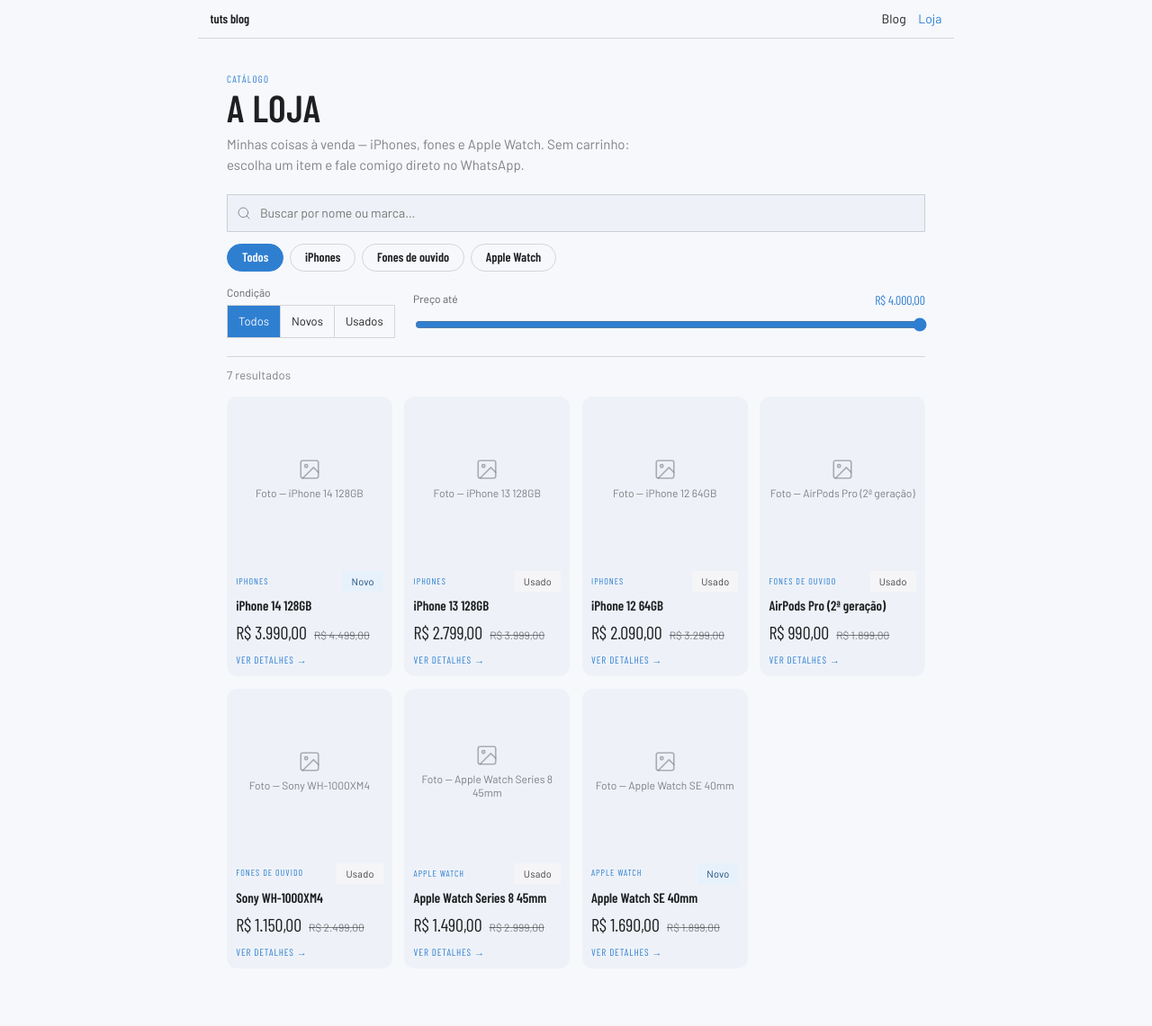
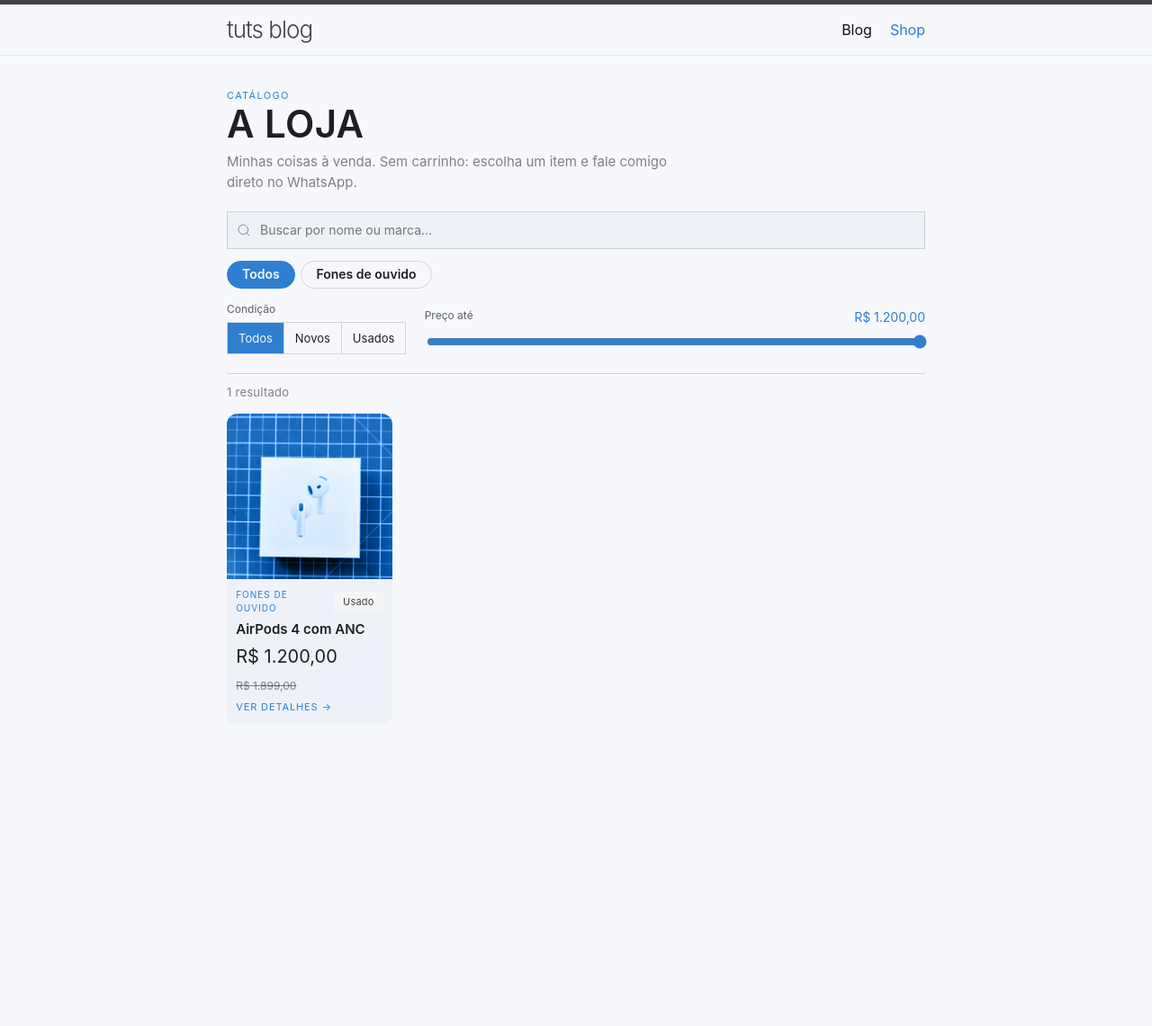
Before and after one commit to tutss/tutss.github.io, a Jekyll site: the page built from shop.html, in a window 1280 px wide. Shown: the whole page at 90% size. Built offline with Jekyll 4.4.1, drawn with Linux system fonts in a browser that asks for light colours; after the commit the page ends 900 px from its top, so only the background shows below that.

Commit message:
Match blog chrome on /shop, add real AirPods 4 item and sold-item command
- Restyle the /shop header to match the blog (Minima): dark top rule,
  grey "tuts blog" title, hairline bottom, minimal Blog/Shop links; drop
  the detail breadcrumb
- Use the blog's system font across /shop instead of Barlow
- Replace mock catalog with the real AirPods 4 com ANC listing (2 photos,
  resized for web) and make the intro copy inventory-agnostic
- Add the /sold-item command to retire a listing

Co-Authored-By: Claude Opus 4.8 (1M context) <noreply@anthropic.com>

```diff
--- a/_data/products.yml
+++ b/_data/products.yml
@@ -1,135 +1,33 @@
 # Shop catalog for /shop/ (A loja).
-# Each entry is one item for sale. Add new items with the `/new-item` command,
-# or by hand following this shape:
+# Each entry is one item for sale. Add new items with the `/new-item` command and
+# retire sold ones with `/sold-item`, or edit by hand following this shape:
 #
 #   - id: unique-slug          # used in the URL hash (#unique-slug), keep it short
-#     family: iPhones          # groups items into filter chips (reuse existing names)
-#     title: iPhone 14 128GB
-#     condition: novo          # novo | usado
-#     price: 3990              # selling price, plain number (BRL)
-#     original: 4499           # optional list/original price for the strikethrough; omit if none
+#     family: Fones de ouvido  # groups items into filter chips (reuse existing names)
+#     title: AirPods 4 com ANC
+#     condition: usado         # novo | usado
+#     price: 1200              # selling price, plain number (BRL)
+#     original: 1899           # optional list/original price for the strikethrough; omit if none
 #     short: One-line summary shown on the list layout.
 #     notes: Your personal notes about the item (Minhas notas).
 #     vendor: Manufacturer-style description (Descrição do fabricante).
 #     specs:                   # spec rows, [label, value]
-#       - ["Armazenamento", "128 GB"]
+#       - ["Tipo", "In-ear ANC"]
 #     images: []               # optional photo paths, e.g. ["/files/images/shop/ip14-1.jpg"]
 
-- id: ip14
-  family: iPhones
-  title: iPhone 14 128GB
-  condition: novo
-  price: 3990
-  original: 4499
-  short: Praticamente novo, aberto só para teste. Troquei pelo 15.
-  notes: Aberto apenas para teste, praticamente novo — troquei pelo iPhone 15. Sem marcas de uso, acompanha caixa e cabo.
-  vendor: iPhone 14 com chip A15 Bionic, tela Super Retina XDR de 6,1", câmera dupla de 12 MP e Detecção de Acidente.
-  specs:
-    - ["Armazenamento", "128 GB"]
-    - ["Saúde da bateria", "100%"]
-    - ["Cor", "Meia-noite"]
-    - ["Estado", "Aberto p/ teste"]
-    - ["Garantia", "Apple até 2025"]
-  images: []
-
-- id: ip13
-  family: iPhones
-  title: iPhone 13 128GB
+- id: airpods4
+  family: Fones de ouvido
+  title: AirPods 4 com ANC
   condition: usado
-  price: 2799
-  original: 3999
-  short: Um ano e meio de uso, sempre com capa e película. Bateria ótima.
-  notes: Usei por 1 ano e meio, sempre com capa e película de vidro. Bateria ainda ótima para o dia a dia. Acompanha caixa e cabo originais.
-  vendor: iPhone 13. Tela Super Retina XDR de 6,1". Chip A15 Bionic. Câmera dupla de 12 MP com modo Cinema. 5G.
-  specs:
-    - ["Armazenamento", "128 GB"]
-    - ["Saúde da bateria", "87%"]
-    - ["Cor", "Meia-noite"]
-    - ["Segurança", "Face ID"]
-    - ["Rede", "Desbloqueado · 5G"]
-  images: []
-
-- id: ip12
-  family: iPhones
-  title: iPhone 12 64GB
-  condition: usado
-  price: 2090
-  original: 3299
-  short: Segundo aparelho, pouco uso. Pequena marca na lateral (foto 3).
-  notes: Era meu segundo aparelho, ficou pouco tempo em uso. Tem uma pequena marca de uso na lateral, visível na foto 3. Funciona perfeitamente.
-  vendor: iPhone 12. Tela OLED Super Retina XDR de 6,1". Chip A14 Bionic. Câmera dupla de 12 MP. 5G.
-  specs:
-    - ["Armazenamento", "64 GB"]
-    - ["Saúde da bateria", "82%"]
-    - ["Cor", "Azul"]
-    - ["Segurança", "Face ID"]
-    - ["Acessórios", "Cabo incluso"]
-  images: []
-
-- id: app2
-  family: Fones de ouvido
-  title: AirPods Pro (2ª geração)
-  condition: usado
-  price: 990
+  price: 1200
   original: 1899
-  short: Comprados nos EUA em 2024. Cancelamento de ruído impecável.
-  notes: Comprados nos EUA em 2024. O cancelamento de ruído continua impecável e o estojo tem pouquíssimo uso. Acompanha as ponteiras extras.
-  vendor: AirPods Pro (2ª geração) com cancelamento ativo de ruído, modo ambiente adaptável e áudio espacial. Estojo MagSafe com USB-C.
+  short: Aberto, pouco uso. Cancelamento de ruído impecável. Caixa e estojo inclusos.
+  notes: Comprei e usei por pouco tempo. O cancelamento ativo de ruído está impecável e o estojo tem pouquíssimo uso. Acompanha a caixa e o estojo de carregamento USB-C.
+  vendor: AirPods 4 com Cancelamento Ativo de Ruído, áudio espacial personalizado, chip H2 e estojo de carregamento USB-C. Resistentes a água e poeira (IP54).
   specs:
     - ["Tipo", "In-ear ANC"]
-    - ["Estojo", "MagSafe (USB-C)"]
-    - ["Áudio", "Espacial"]
-    - ["Bateria", "Até 6h"]
-    - ["Ponteiras", "4 tamanhos"]
-  images: []
-
-- id: xm4
-  family: Fones de ouvido
-  title: Sony WH-1000XM4
-  condition: usado
-  price: 1150
-  original: 2499
-  short: Melhor fone que já tive. Vendo porque migrei para o over-ear da Apple.
-  notes: O melhor fone que já tive. Vendo porque migrei para o over-ear da Apple. Espumas em perfeito estado, acompanha o case rígido original.
-  vendor: Headphone over-ear Sony WH-1000XM4 com cancelamento de ruído líder de mercado, áudio de alta resolução e até 30h de bateria.
-  specs:
-    - ["Tipo", "Over-ear ANC"]
-    - ["Bateria", "30 h"]
-    - ["Bluetooth", "Multiponto"]
-    - ["Acessórios", "Case rígido"]
-    - ["Cor", "Preto"]
-  images: []
-
-- id: aw8
-  family: Apple Watch
-  title: Apple Watch Series 8 45mm
-  condition: usado
-  price: 1490
-  original: 2999
-  short: Uso diário por 1 ano. Vai com a pulseira original + uma extra.
-  notes: Usei no dia a dia por cerca de 1 ano. Vai com a pulseira esportiva original e uma pulseira extra de brinde. Carregador incluso.
-  vendor: Apple Watch Series 8 (GPS) 45mm. Sensor de temperatura, app ECG, monitoramento de oxigênio e detecção de acidente.
-  specs:
-    - ["Caixa", "45 mm alumínio"]
-    - ["Conectividade", "GPS"]
-    - ["Bateria", "91%"]
-    - ["Pulseiras", "2 inclusas"]
-    - ["Cor", "Meia-noite"]
-  images: []
-
-- id: awse
-  family: Apple Watch
-  title: Apple Watch SE 40mm
-  condition: novo
-  price: 1690
-  original: 1899
-  short: Ganhei e não uso. Lacrado, com nota fiscal.
-  notes: Ganhei de presente e acabei não usando. Está lacrado, com nota fiscal disponível para transferência de garantia.
-  vendor: Apple Watch SE (2ª geração, GPS) 40mm. Chip S8, detecção de acidente, monitoramento de sono e atividade.
-  specs:
-    - ["Estado", "Lacrado / novo"]
-    - ["Caixa", "40 mm"]
-    - ["Conectividade", "GPS"]
-    - ["Documento", "Nota fiscal"]
-    - ["Cor", "Estelar"]
-  images: []
+    - ["Chip", "H2"]
+    - ["Estojo", "USB-C"]
+    - ["Áudio", "Espacial personalizado"]
+    - ["Resistência", "IP54"]
+  images: ["/files/images/shop/airpods4-1.jpg", "/files/images/shop/airpods4-2.jpg"]
--- a/assets/shop.css
+++ b/assets/shop.css
@@ -1,7 +1,7 @@
 /* Industry — design-system tokens and component classes, adapted for the /shop page.
    Base system from design-for-shop/styles.css; the blue palette override and the
-   image-placeholder helpers at the bottom are specific to the shop. */
-@import url('https://fonts.googleapis.com/css2?family=Barlow:wght@400;500;700&family=Barlow+Condensed:wght@400;600&display=swap');
+   image-placeholder helpers at the bottom are specific to the shop. Fonts and the
+   header match the blog (Minima), not the original Industry design. */
 
 :root {
   --color-bg: #f2f2f3;
@@ -41,9 +41,10 @@
   --color-accent-2-800: #314457;
   --color-accent-2-900: #1f2d3a;
 
-  --font-heading: "Barlow Condensed", system-ui, sans-serif;
+  /* Match the blog (Minima base font). */
+  --font-heading: -apple-system, BlinkMacSystemFont, "Segoe UI", Roboto, Helvetica, Arial, sans-serif, "Apple Color Emoji", "Segoe UI Emoji", "Segoe UI Symbol";
   --font-heading-weight: 600;
-  --font-body: "Barlow", system-ui, sans-serif;
+  --font-body: -apple-system, BlinkMacSystemFont, "Segoe UI", Roboto, Helvetica, Arial, sans-serif, "Apple Color Emoji", "Segoe UI Emoji", "Segoe UI Symbol";
 
   --space-1: 3.4px;
   --space-2: 6.8px;
@@ -237,6 +238,41 @@ textarea.input { min-height: 90px; resize: vertical; }
 .nav a { color: inherit; text-decoration: none; font-size: 14px; }
 .nav a:hover, .nav a[aria-current='page'] { color: var(--color-accent); }
 
+/* Blog-matching header (Minima). Values copied from the minima theme so the /shop
+   chrome reads as the same site: 5px dark top rule, hairline bottom, grey title. */
+.shop-header {
+  border-top: 5px solid #424242;
+  border-bottom: 1px solid #e8e8e8;
+  min-height: 56px;
+  background: var(--color-bg);
+}
+.shop-header-wrap {
+  max-width: 840px;
+  margin: 0 auto;
+  min-height: 56px;
+  padding: 0 clamp(16px, 5vw, 32px);
+  display: flex;
+  align-items: center;
+  justify-content: space-between;
+  gap: var(--space-4);
+}
+.shop-title {
+  font-size: 26px;
+  font-weight: 300;
+  letter-spacing: -1px;
+  color: #424242;
+  text-decoration: none;
+}
+.shop-title:hover { text-decoration: none; color: #424242; }
+.shop-header-nav { display: flex; gap: 20px; }
+.shop-header-nav a {
+  color: #111;
+  font-size: 16px;
+  text-decoration: none;
+}
+.shop-header-nav a:hover { color: #2a7ae2; }
+.shop-header-nav a[aria-current="page"] { color: #2a7ae2; }
+
 .table { width: 100%; border-collapse: collapse; font-size: 14px; }
 .table th {
   text-align: left; font-size: 11px; letter-spacing: 0.08em; text-transform: uppercase;
--- a/assets/shop.js
+++ b/assets/shop.js
@@ -193,14 +193,7 @@
 
   function detailHtml(vm) {
     return (
-      '<button type="button" class="btn btn-ghost" data-back style="padding-left:0;margin-bottom:var(--space-3)">← Voltar aos resultados</button>' +
-      '<nav aria-label="Trilha" class="text-muted" style="display:flex;flex-wrap:wrap;gap:7px;align-items:center;font-size:12px;margin-bottom:var(--space-6)">' +
-        '<a href="#" data-crumb-home style="text-decoration:none;color:var(--color-accent)">Loja</a>' +
-        '<span style="opacity:.5">/</span>' +
-        '<a href="#" data-crumb-family="' + esc(vm.family) + '" style="text-decoration:none;color:var(--color-accent)">' + esc(vm.family) + "</a>" +
-        '<span style="opacity:.5">/</span>' +
-        '<span style="color:var(--color-text)">' + esc(vm.title) + "</span>" +
-      "</nav>" +
+      '<button type="button" class="btn btn-ghost" data-back style="padding-left:0;margin-bottom:var(--space-6)">← Voltar aos resultados</button>' +
 
       '<div style="display:grid;grid-template-columns:repeat(auto-fit,minmax(300px,1fr));gap:var(--space-8);align-items:start">' +
         '<div style="display:flex;flex-direction:column;gap:var(--space-2);position:sticky;top:16px">' +
--- a/shop.html
+++ b/shop.html
@@ -9,18 +9,22 @@ sitemap: false
   <meta charset="utf-8">
   <meta name="viewport" content="width=device-width, initial-scale=1">
   <title>Loja — {{ site.title }}</title>
-  <meta name="description" content="Minhas coisas à venda — iPhones, fones e Apple Watch. Escolha um item e fale comigo no WhatsApp.">
+  <meta name="description" content="Minhas coisas à venda. Escolha um item e fale comigo no WhatsApp.">
   <link rel="icon" href="{{ '/favicon.ico' | relative_url }}">
   <link rel="stylesheet" href="{{ '/assets/shop.css' | relative_url }}">
 </head>
 <body>
 <div style="min-height:100vh;background:var(--color-bg);color:var(--color-text)">
 
-  <nav class="nav" style="max-width:840px;margin:0 auto;border-bottom:1px solid var(--color-divider);gap:var(--space-4)">
-    <a class="nav-brand" href="{{ '/' | relative_url }}" style="text-decoration:none;color:var(--color-text)">{{ site.title }}</a>
-    <a href="{{ '/' | relative_url }}" style="text-decoration:none">Blog</a>
-    <span aria-current="page" style="color:var(--color-accent);font-size:14px">Loja</span>
-  </nav>
+  <header class="shop-header">
+    <div class="shop-header-wrap">
+      <a class="shop-title" href="{{ '/' | relative_url }}">{{ site.title }}</a>
+      <nav class="shop-header-nav">
+        <a href="{{ '/' | relative_url }}">Blog</a>
+        <a href="{{ '/shop/' | relative_url }}" aria-current="page">Shop</a>
+      </nav>
+    </div>
+  </header>
 
   <main style="max-width:840px;margin:0 auto;padding:clamp(20px,6vw,36px) clamp(16px,5vw,32px) 64px">
 
@@ -28,7 +32,7 @@ sitemap: false
     <section id="view-results">
       <div style="font-size:11px;letter-spacing:.12em;text-transform:uppercase;color:var(--color-accent);font-family:var(--font-heading)">Catálogo</div>
       <h1 style="font-size:clamp(30px,9vw,42px);text-transform:uppercase;letter-spacing:.01em;margin:2px 0 8px;line-height:1.02">A loja</h1>
-      <p class="text-muted" style="margin:0 0 var(--space-6);max-width:56ch">Minhas coisas à venda — iPhones, fones e Apple Watch. Sem carrinho: escolha um item e fale comigo direto no WhatsApp.</p>
+      <p class="text-muted" style="margin:0 0 var(--space-6);max-width:56ch">Minhas coisas à venda. Sem carrinho: escolha um item e fale comigo direto no WhatsApp.</p>
 
       <div style="position:relative;margin-bottom:var(--space-4)">
         <svg width="16" height="16" viewBox="0 0 24 24" fill="none" stroke="currentColor" stroke-width="1.5" stroke-linecap="round" stroke-linejoin="round" style="position:absolute;left:11px;top:50%;transform:translateY(-50%);opacity:.5"><circle cx="11" cy="11" r="8"/><path d="m21 21-4.3-4.3"/></svg>
```
Also changed, not shown: .claude/commands/sold-item.md (added), files/images/shop/airpods4-1.jpg (added), files/images/shop/airpods4-2.jpg (added).
